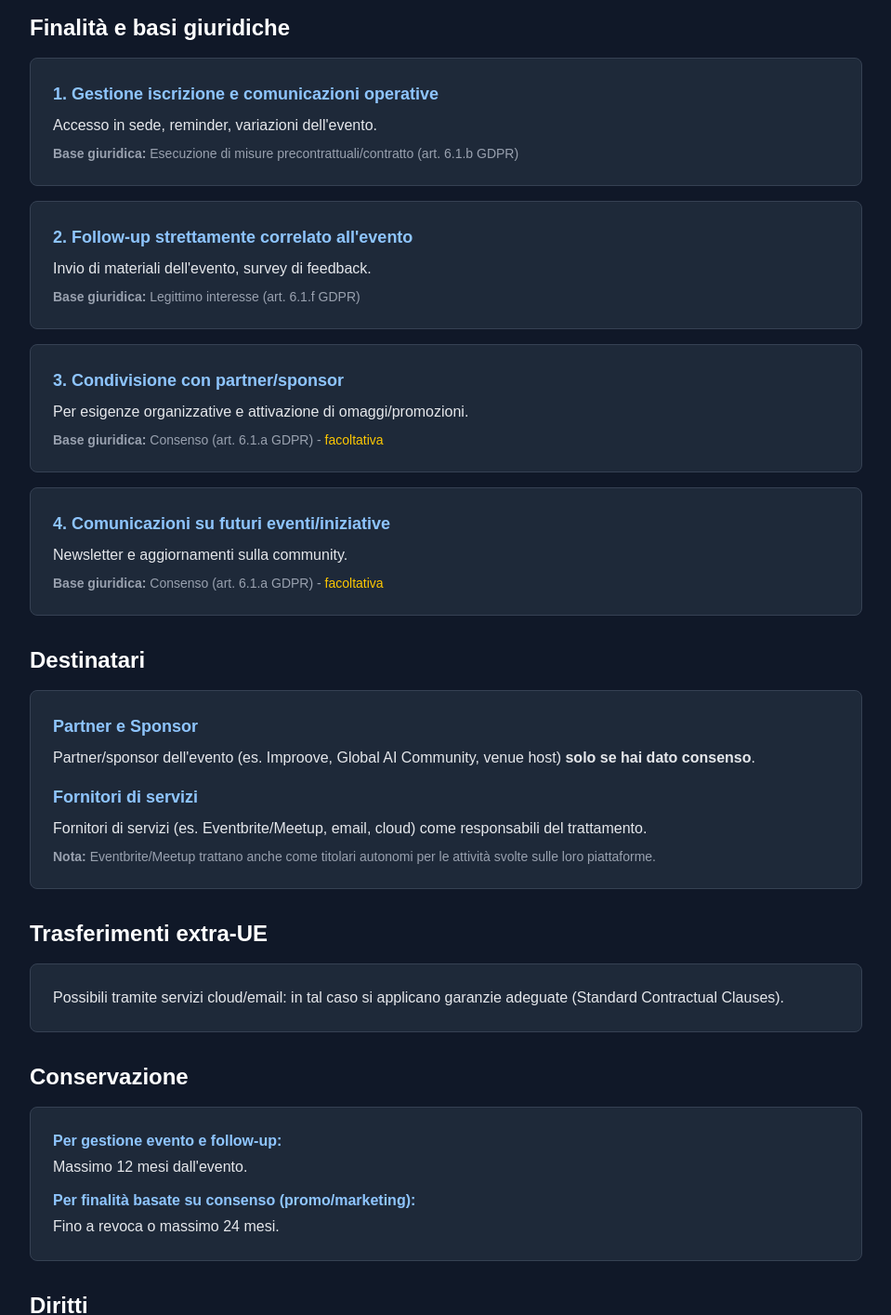
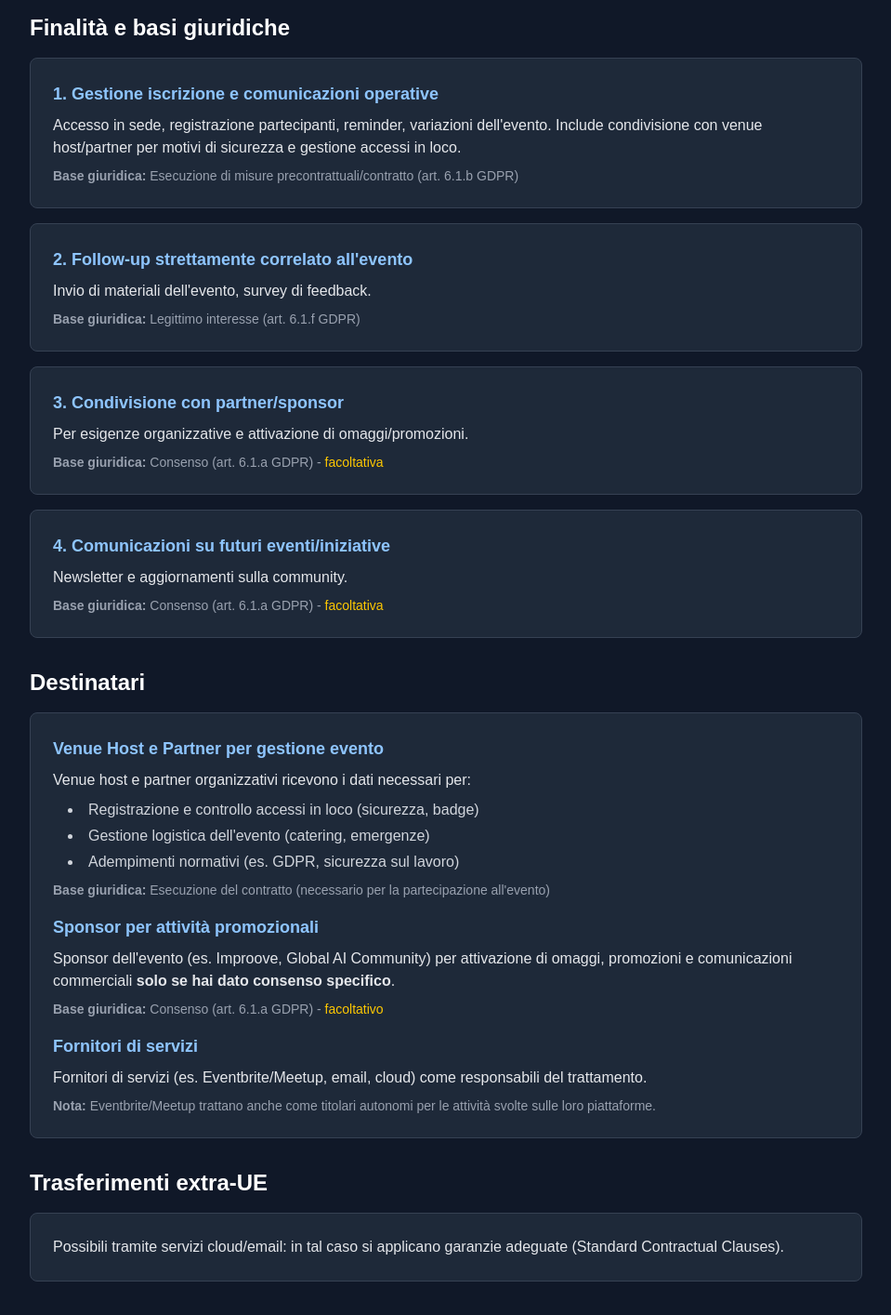
Before and after one commit to azure-meetup-puglia/azure-meetup-puglia.github.io, a Next.js app in the folder amp/: page /privacy in a window 1280 px wide. Shown: the part 620-2034 px from the top of the page at 93% size, without its empty margins (160-1119 px from the left). Built offline with nearby package versions, Linux system fonts and the light colour scheme.

Commit message:
feat: update Privacy page to clarify data management and sharing practices for event participation

```diff
--- a/amp/pages/privacy.tsx
+++ b/amp/pages/privacy.tsx
@@ -70,7 +70,7 @@ export default function Privacy() {
                         <div className="bg-gray-800 p-6 rounded-lg border border-gray-700">
                             <h3 className="text-lg font-semibold text-blue-300 mb-2">1. Gestione iscrizione e comunicazioni operative</h3>
                             <p className="mb-2">
-                                Accesso in sede, reminder, variazioni dell'evento.
+                                Accesso in sede, registrazione partecipanti, reminder, variazioni dell'evento. Include condivisione con venue host/partner per motivi di sicurezza e gestione accessi in loco.
                             </p>
                             <p className="text-sm text-gray-400">
                                 <strong>Base giuridica:</strong> Esecuzione di misure precontrattuali/contratto (art. 6.1.b GDPR)
@@ -113,9 +113,26 @@ export default function Privacy() {
                     <h2 className="text-2xl font-semibold text-white mb-4">Destinatari</h2>
                     <div className="bg-gray-800 p-6 rounded-lg border border-gray-700 space-y-4">
                         <div>
-                            <h3 className="text-lg font-semibold text-blue-300 mb-2">Partner e Sponsor</h3>
+                            <h3 className="text-lg font-semibold text-blue-300 mb-2">Venue Host e Partner per gestione evento</h3>
+                            <p className="mb-2">
+                                Venue host e partner organizzativi ricevono i dati necessari per:
+                            </p>
+                            <ul className="list-disc list-inside space-y-1 text-gray-300 ml-4">
+                                <li>Registrazione e controllo accessi in loco (sicurezza, badge)</li>
+                                <li>Gestione logistica dell'evento (catering, emergenze)</li>
+                                <li>Adempimenti normativi (es. GDPR, sicurezza sul lavoro)</li>
+                            </ul>
+                            <p className="text-sm text-gray-400 mt-2">
+                                <strong>Base giuridica:</strong> Esecuzione del contratto (necessario per la partecipazione all'evento)
+                            </p>
+                        </div>
+                        <div>
+                            <h3 className="text-lg font-semibold text-blue-300 mb-2">Sponsor per attività promozionali</h3>
                             <p>
-                                Partner/sponsor dell'evento (es. Improove, Global AI Community, venue host) <strong>solo se hai dato consenso</strong>.
+                                Sponsor dell'evento (es. Improove, Global AI Community) per attivazione di omaggi, promozioni e comunicazioni commerciali <strong>solo se hai dato consenso specifico</strong>.
+                            </p>
+                            <p className="text-sm text-gray-400 mt-2">
+                                <strong>Base giuridica:</strong> Consenso (art. 6.1.a GDPR) - <span className="text-yellow-400">facoltativo</span>
                             </p>
                         </div>
                         <div>
@@ -206,10 +223,15 @@ export default function Privacy() {
 
                 <section>
                     <h2 className="text-2xl font-semibold text-white mb-4">Obbligatorietà</h2>
-                    <div className="bg-gray-800 p-6 rounded-lg border border-gray-700">
+                    <div className="bg-gray-800 p-6 rounded-lg border border-gray-700 space-y-3">
                         <p>
-                            Il conferimento dei dati per la gestione dell'evento è <strong className="text-blue-300">necessario per partecipare</strong>.
-                            I consensi facoltativi (condivisione con partner/sponsor e comunicazioni future) non incidono sulla partecipazione.
+                            Il conferimento dei dati per la <strong className="text-blue-300">gestione dell'evento</strong> (iscrizione, accesso in sede, registrazione partecipanti, comunicazioni operative) è <strong className="text-blue-300">necessario per partecipare</strong>.
+                        </p>
+                        <p>
+                            Questo include la condivisione dei dati con il venue host/partner per motivi di sicurezza e gestione accessi in loco.
+                        </p>
+                        <p className="pt-2 border-t border-gray-700">
+                            I consensi <strong className="text-yellow-300">facoltativi</strong> (condivisione con sponsor per attività promozionali e comunicazioni future) non incidono sulla partecipazione all'evento.
                         </p>
                     </div>
                 </section>
```
